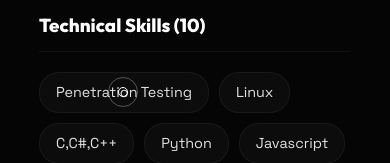
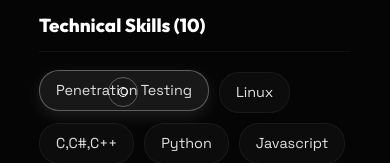
Before and after one commit to efekrbas/website, a React (Vite) app: page / in a window 390 px wide. In both pictures the pointer is over the element "Penetration Testing". Shown: the part 3699-3862 px from the top of the page. Built offline with nearby package versions, Linux system fonts and the light colour scheme; no server answers.

Commit message:
chore: fix hero text alignment on mobile

```diff
--- a/src/index.css
+++ b/src/index.css
@@ -542,6 +542,14 @@ section {
     border: 1px solid var(--glass-border);
     border-radius: 20px;
     font-size: 0.9rem;
+    transition: all 0.3s ease;
+}
+
+.tag:hover {
+    background: var(--card-hover);
+    border-color: rgba(255, 255, 255, 0.3);
+    transform: translateY(-2px);
+    box-shadow: 0 5px 15px rgba(255, 255, 255, 0.1);
 }
 
 .languages .lang-item {
@@ -854,6 +862,11 @@ footer {
         max-width: 100%;
     }
 
+    .hero-desc {
+        margin-left: auto;
+        margin-right: auto;
+    }
+
     .hero-visual {
         transform: none;
         width: 100%;
```
